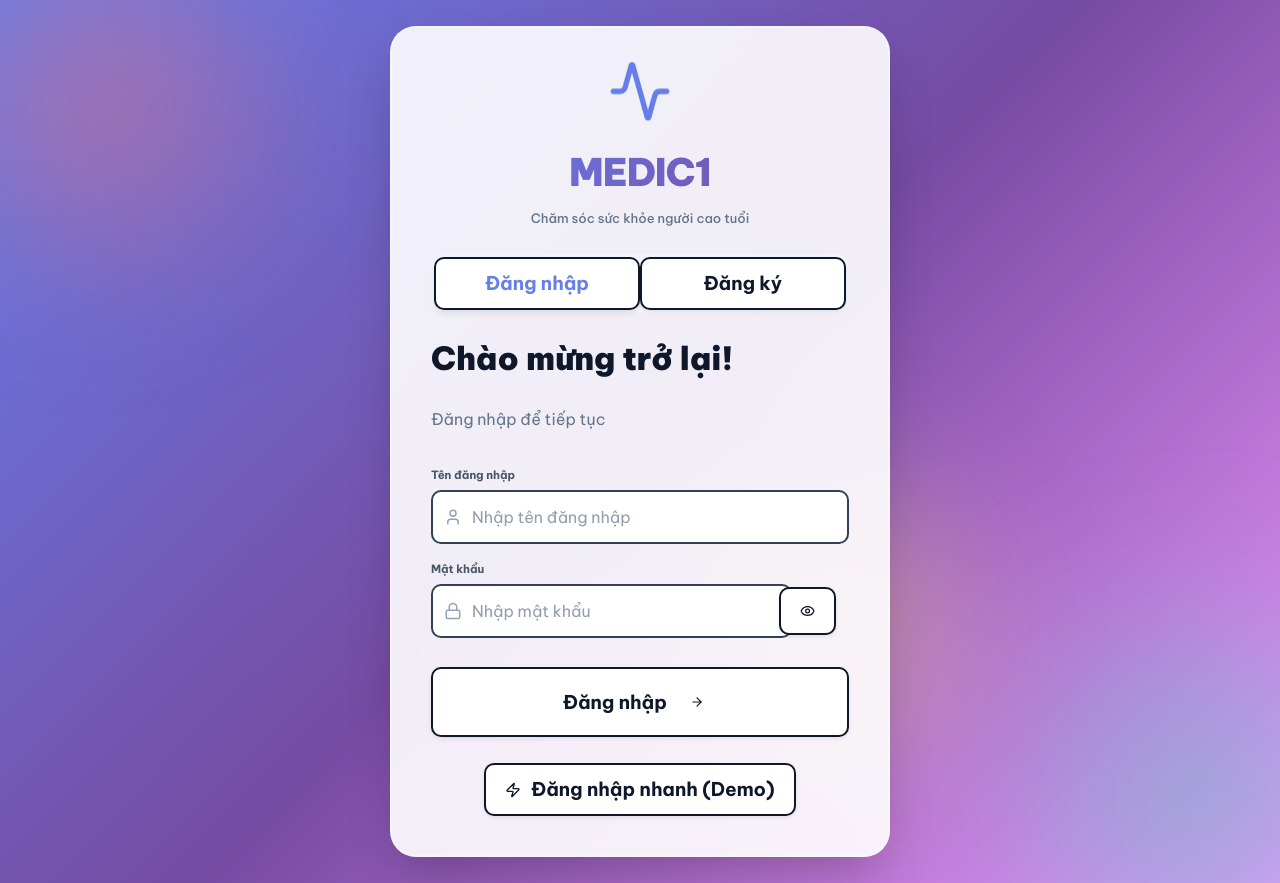
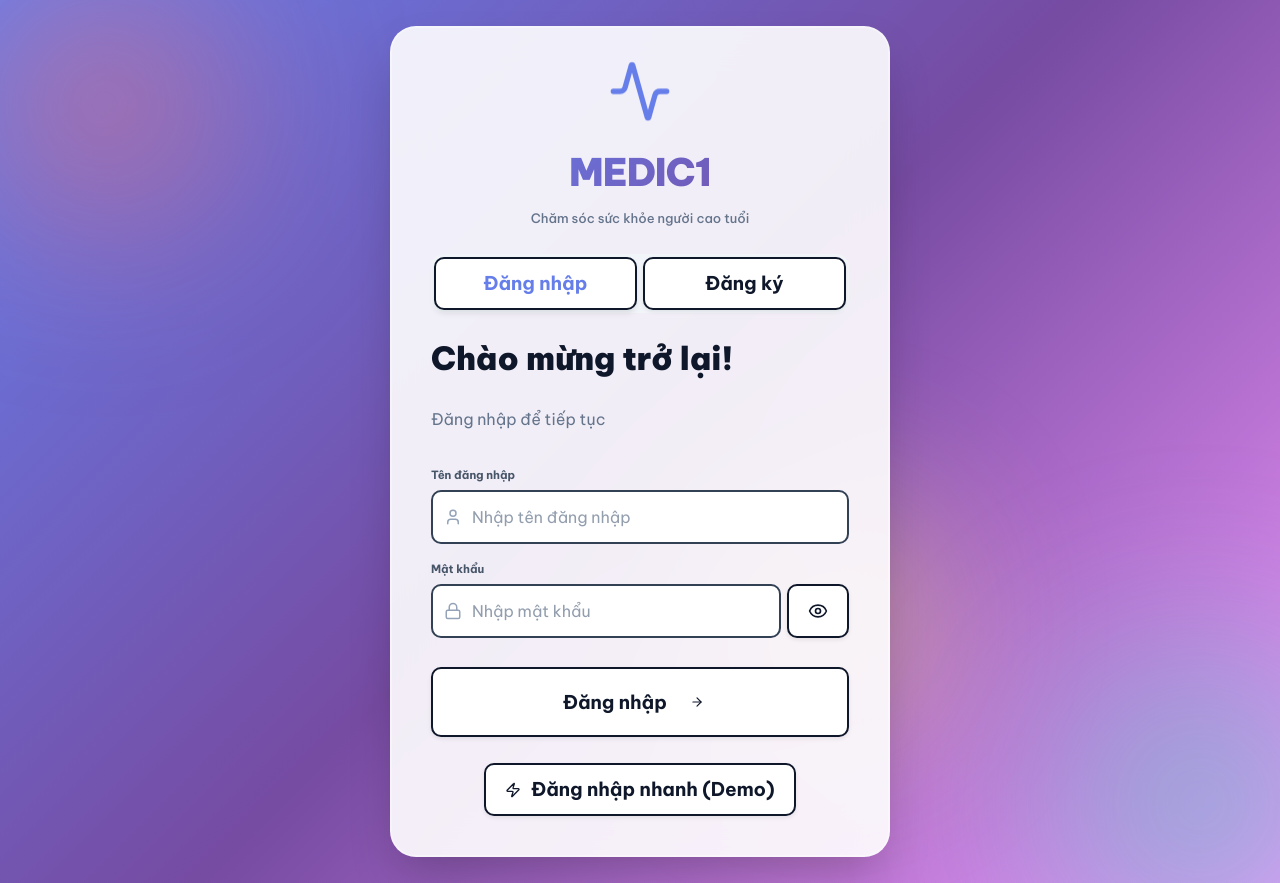
Before and after one commit to HaMinhNX/COS40005ComputingTechnologyProjectA, a Vue app in the folder frontend/: page /login in a window 1280 px wide. Built offline with nearby package versions, Linux system fonts and the light colour scheme.

Commit message:
Enhance Login UI and implement router guards

```diff
--- a/frontend/src/components/Login.vue
+++ b/frontend/src/components/Login.vue
@@ -20,16 +20,10 @@
       <div class="login-form-section">
         <!-- Tab Switcher -->
         <div class="tab-switcher">
-          <button
-            @click="isLogin = true"
-            :class="['tab-btn', { active: isLogin }]"
-          >
+          <button @click="isLogin = true" :class="['tab-btn', { active: isLogin }]">
             Đăng nhập
           </button>
-          <button
-            @click="isLogin = false"
-            :class="['tab-btn', { active: !isLogin }]"
-          >
+          <button @click="isLogin = false" :class="['tab-btn', { active: !isLogin }]">
             Đăng ký
           </button>
         </div>
@@ -55,23 +49,25 @@
 
           <div class="form-group">
             <label class="form-label">Mật khẩu</label>
-            <div class="password-input-wrapper">
+            <div class="password-input-group">
+              <div class="input-wrapper-inner">
                 <Lock :size="18" class="input-icon" />
                 <input
                   v-model="loginForm.password"
                   :type="showPassword ? 'text' : 'password'"
                   required
                   placeholder="Nhập mật khẩu"
-                class="form-input password-input with-icon"
+                  class="form-input with-icon"
                 />
+              </div>
               <button
                 type="button"
                 @click="showPassword = !showPassword"
-                class="password-toggle"
+                class="password-toggle-external"
                 tabindex="-1"
               >
-                <Eye v-if="!showPassword" :size="18" />
-                <EyeOff v-else :size="18" />
+                <Eye v-if="!showPassword" :size="20" />
+                <EyeOff v-else :size="20" />
               </button>
             </div>
           </div>
@@ -132,7 +128,8 @@
 
           <div class="form-group">
             <label class="form-label">Mật khẩu</label>
-            <div class="password-input-wrapper">
+            <div class="password-input-group">
+              <div class="input-wrapper-inner">
                 <Lock :size="18" class="input-icon" />
                 <input
                   v-model="signupForm.password"
@@ -142,13 +139,14 @@
                   placeholder="Tối thiểu 6 ký tự"
                   class="form-input with-icon"
                 />
+              </div>
               <button
                 type="button"
                 @click="showPassword = !showPassword"
-                class="password-toggle"
+                class="password-toggle-external"
               >
-                <Eye v-if="!showPassword" :size="18" />
-                <EyeOff v-else :size="18" />
+                <Eye v-if="!showPassword" :size="20" />
+                <EyeOff v-else :size="20" />
               </button>
             </div>
           </div>
@@ -214,8 +212,18 @@
 import { ref, computed } from 'vue'
 import { useRouter } from 'vue-router'
 import {
-  Activity, User, Lock, Eye, EyeOff, ArrowRight,
-  Mail, UserCircle, ShieldCheck, AlertCircle, CheckCircle, Zap
+  Activity,
+  User,
+  Lock,
+  Eye,
+  EyeOff,
+  ArrowRight,
+  Mail,
+  UserCircle,
+  ShieldCheck,
+  AlertCircle,
+  CheckCircle,
+  Zap,
 } from 'lucide-vue-next'
 import { API_BASE_URL } from '../config'
 
@@ -228,7 +236,7 @@ const message = ref({ text: '', type: '' })
 
 const loginForm = ref({
   username: '',
-  password: ''
+  password: '',
 })
 
 const signupForm = ref({
@@ -236,7 +244,7 @@ const signupForm = ref({
   password: '',
   full_name: '',
   email: '',
-  role: ''
+  role: '',
 })
 
 const selectedRole = ref('doctor')
@@ -247,13 +255,13 @@ const demoUsers = computed(() => {
     return Array.from({ length: 5 }, (_, i) => ({
       username: `doctor_dummy_${i + 1}`,
       password: '123',
-      label: `Bác sĩ Demo ${i + 1}`
+      label: `Bác sĩ Demo ${i + 1}`,
     }))
   } else {
     return Array.from({ length: 10 }, (_, i) => ({
       username: `patient_dummy_${i + 1}`,
       password: '123',
-      label: `Bệnh nhân Demo ${i + 1}`
+      label: `Bệnh nhân Demo ${i + 1}`,
     }))
   }
 })
@@ -282,7 +290,7 @@ const onLogin = async () => {
     const res = await fetch(`${API_BASE_URL}/login`, {
       method: 'POST',
       headers: { 'Content-Type': 'application/json' },
-      body: JSON.stringify(loginForm.value)
+      body: JSON.stringify(loginForm.value),
     })
 
     const data = await res.json()
@@ -293,11 +301,14 @@ const onLogin = async () => {
 
     // Save user data and token
     localStorage.setItem('token', data.access_token)
-    localStorage.setItem('user', JSON.stringify({
+    localStorage.setItem(
+      'user',
+      JSON.stringify({
         user_id: data.user_id,
         role: data.role,
-      full_name: data.full_name
-    }))
+        full_name: data.full_name,
+      }),
+    )
 
     showMessage('Đăng nhập thành công!', 'success')
 
@@ -309,7 +320,6 @@ const onLogin = async () => {
         router.push('/patient')
       }
     }, 500)
-
   } catch (e) {
     showMessage(e.message, 'error')
   } finally {
@@ -325,7 +335,7 @@ const onSignup = async () => {
     const res = await fetch(`${API_BASE_URL}/signup`, {
       method: 'POST',
       headers: { 'Content-Type': 'application/json' },
-      body: JSON.stringify(signupForm.value)
+      body: JSON.stringify(signupForm.value),
     })
 
     const data = await res.json()
@@ -336,11 +346,14 @@ const onSignup = async () => {
 
     // Save user data and token
     localStorage.setItem('token', data.access_token)
-    localStorage.setItem('user', JSON.stringify({
+    localStorage.setItem(
+      'user',
+      JSON.stringify({
         user_id: data.user_id,
         role: data.role,
-      full_name: data.full_name
-    }))
+        full_name: data.full_name,
+      }),
+    )
 
     showMessage('Đăng ký thành công!', 'success')
 
@@ -352,7 +365,6 @@ const onSignup = async () => {
         router.push('/patient')
       }
     }, 500)
-
   } catch (e) {
     showMessage(e.message, 'error')
   } finally {
@@ -379,7 +391,7 @@ const onSignup = async () => {
   left: 0;
   width: 100%;
   height: 100%;
-  background: linear-gradient(135deg, #667EEA 0%, #764BA2 50%, #F093FB 100%);
+  background: linear-gradient(135deg, #667eea 0%, #764ba2 50%, #f093fb 100%);
   z-index: 0;
 }
 
@@ -391,13 +403,39 @@ const onSignup = async () => {
   animation: float 6s ease-in-out infinite;
 }
 
-.orb-1 { width: 400px; height: 400px; background: radial-gradient(circle, #FF6B6B 0%, transparent 70%); top: -100px; left: -100px; }
-.orb-2 { width: 500px; height: 500px; background: radial-gradient(circle, #4ECDC4 0%, transparent 70%); bottom: -150px; right: -150px; animation-delay: 2s; }
-.orb-3 { width: 350px; height: 350px; background: radial-gradient(circle, #FFE66D 0%, transparent 70%); top: 50%; left: 50%; transform: translate(-50%, -50%); animation-delay: 4s; }
+.orb-1 {
+  width: 400px;
+  height: 400px;
+  background: radial-gradient(circle, #ff6b6b 0%, transparent 70%);
+  top: -100px;
+  left: -100px;
+}
+.orb-2 {
+  width: 500px;
+  height: 500px;
+  background: radial-gradient(circle, #4ecdc4 0%, transparent 70%);
+  bottom: -150px;
+  right: -150px;
+  animation-delay: 2s;
+}
+.orb-3 {
+  width: 350px;
+  height: 350px;
+  background: radial-gradient(circle, #ffe66d 0%, transparent 70%);
+  top: 50%;
+  left: 50%;
+  transform: translate(-50%, -50%);
+  animation-delay: 4s;
+}
 
 @keyframes float {
-  0%, 100% { transform: translate(0, 0); }
-  50% { transform: translate(20px, 20px); }
+  0%,
+  100% {
+    transform: translate(0, 0);
+  }
+  50% {
+    transform: translate(20px, 20px);
+  }
 }
 
 .login-card {
@@ -426,7 +464,7 @@ const onSignup = async () => {
   font-size: 2.5rem;
   font-weight: 900;
   margin: 0;
-  background: linear-gradient(135deg, #667EEA 0%, #764BA2 100%);
+  background: linear-gradient(135deg, #667eea 0%, #764ba2 100%);
   -webkit-background-clip: text;
   -webkit-text-fill-color: transparent;
   letter-spacing: -1px;
@@ -444,6 +482,7 @@ const onSignup = async () => {
   padding: 0.25rem;
   border-radius: 1rem;
   margin-bottom: 2rem;
+  gap: 0.5rem;
 }
 
 .tab-btn {
@@ -460,7 +499,7 @@ const onSignup = async () => {
 
 .tab-btn.active {
   background: white;
-  color: #667EEA;
+  color: #667eea;
   box-shadow: 0 4px 6px -1px rgba(0, 0, 0, 0.1);
 }
 
@@ -494,8 +533,21 @@ const onSignup = async () => {
   color: #475569;
 }
 
-.input-wrapper, .password-input-wrapper {
+.input-wrapper {
   position: relative;
+  display: flex;
+  align-items: center;
+}
+
+.password-input-group {
+  display: flex;
+  gap: 0.5rem;
+  align-items: stretch;
+}
+
+.input-wrapper-inner {
+  position: relative;
+  flex: 1;
   display: flex;
   align-items: center;
 }
@@ -506,7 +558,8 @@ const onSignup = async () => {
   color: #94a3b8;
 }
 
-.form-input, .form-select {
+.form-input,
+.form-select {
   width: 100%;
   padding: 0.75rem 1rem;
   border: 2px solid #e2e8f0;
@@ -516,29 +569,47 @@ const onSignup = async () => {
   background: white;
 }
 
-.form-input.with-icon, .form-select.with-icon {
+.form-input.with-icon,
+.form-select.with-icon {
   padding-left: 3rem;
 }
 
-.form-input:focus, .form-select:focus {
+.form-input:focus,
+.form-select:focus {
   outline: none;
-  border-color: #667EEA;
+  border-color: #667eea;
   box-shadow: 0 0 0 4px rgba(102, 126, 234, 0.1);
 }
 
-.password-toggle {
-  position: absolute;
-  right: 1rem;
-  background: none;
-  border: none;
+.password-toggle-external {
+  background: white;
+  border: 2px solid #e2e8f0;
+  border-radius: 0.75rem;
+  padding: 0 1rem;
+  cursor: pointer;
   color: #94a3b8;
-  cursor: pointer;
+  display: flex;
+  align-items: center;
+  justify-content: center;
+  transition: all 0.2s;
+}
+
+.password-toggle-external:hover {
+  border-color: #667eea;
+  color: #667eea;
+  background: #f8fafc;
+}
+
+.password-toggle-external:focus {
+  outline: none;
+  border-color: #667eea;
+  box-shadow: 0 0 0 4px rgba(102, 126, 234, 0.1);
 }
 
 .btn-submit {
   margin-top: 1rem;
   padding: 1rem;
-  background: linear-gradient(135deg, #667EEA 0%, #764BA2 100%);
+  background: linear-gradient(135deg, #667eea 0%, #764ba2 100%);
   color: white;
   border: none;
   border-radius: 1rem;
@@ -573,8 +644,16 @@ const onSignup = async () => {
   font-weight: 600;
 }
 
-.message.error { background: #fef2f2; color: #991b1b; border: 1px solid #fee2e2; }
-.message.success { background: #f0fdf4; color: #166534; border: 1px solid #dcfce7; }
+.message.error {
+  background: #fef2f2;
+  color: #991b1b;
+  border: 1px solid #fee2e2;
+}
+.message.success {
+  background: #f0fdf4;
+  color: #166534;
+  border: 1px solid #dcfce7;
+}
 
 .demo-section {
   margin-top: 2rem;
@@ -584,7 +663,7 @@ const onSignup = async () => {
 .demo-toggle-btn {
   background: none;
   border: none;
-  color: #667EEA;
+  color: #667eea;
   font-weight: 700;
   font-size: 0.875rem;
   cursor: pointer;
@@ -621,12 +700,40 @@ const onSignup = async () => {
   font-size: 0.875rem;
 }
 
-.slide-fade-enter-active, .slide-fade-leave-active { transition: all 0.3s ease-out; }
-.slide-fade-enter-from, .slide-fade-leave-to { transform: translateY(-10px); opacity: 0; }
+.slide-fade-enter-active,
+.slide-fade-leave-active {
+  transition: all 0.3s ease-out;
+}
+.slide-fade-enter-from,
+.slide-fade-leave-to {
+  transform: translateY(-10px);
+  opacity: 0;
+}
 
-.animate-fade-in { animation: fadeIn 0.5s ease-out; }
-@keyframes fadeIn { from { opacity: 0; transform: translateY(10px); } to { opacity: 1; transform: translateY(0); } }
+.animate-fade-in {
+  animation: fadeIn 0.5s ease-out;
+}
+@keyframes fadeIn {
+  from {
+    opacity: 0;
+    transform: translateY(10px);
+  }
+  to {
+    opacity: 1;
+    transform: translateY(0);
+  }
+}
 
-.animate-float { animation: floatIcon 3s ease-in-out infinite; }
-@keyframes floatIcon { 0%, 100% { transform: translateY(0); } 50% { transform: translateY(-10px); } }
+.animate-float {
+  animation: floatIcon 3s ease-in-out infinite;
+}
+@keyframes floatIcon {
+  0%,
+  100% {
+    transform: translateY(0);
+  }
+  50% {
+    transform: translateY(-10px);
+  }
+}
 </style>
```
Also changed, not shown: frontend/src/router.js (+60 -3 lines), 1 other file (tests, documents, lock files or other folders). Lines whose indentation alone changed are shown as unchanged.
